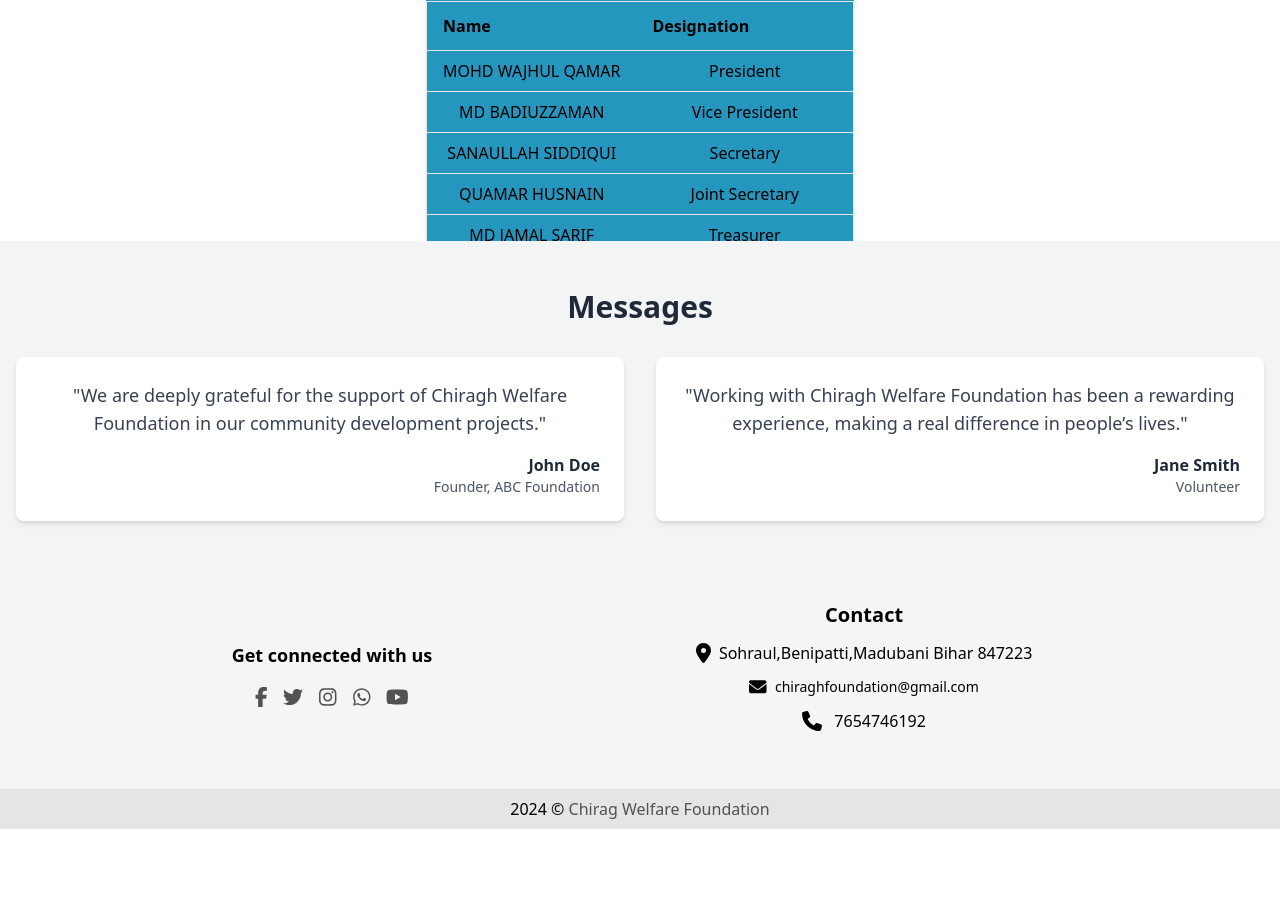
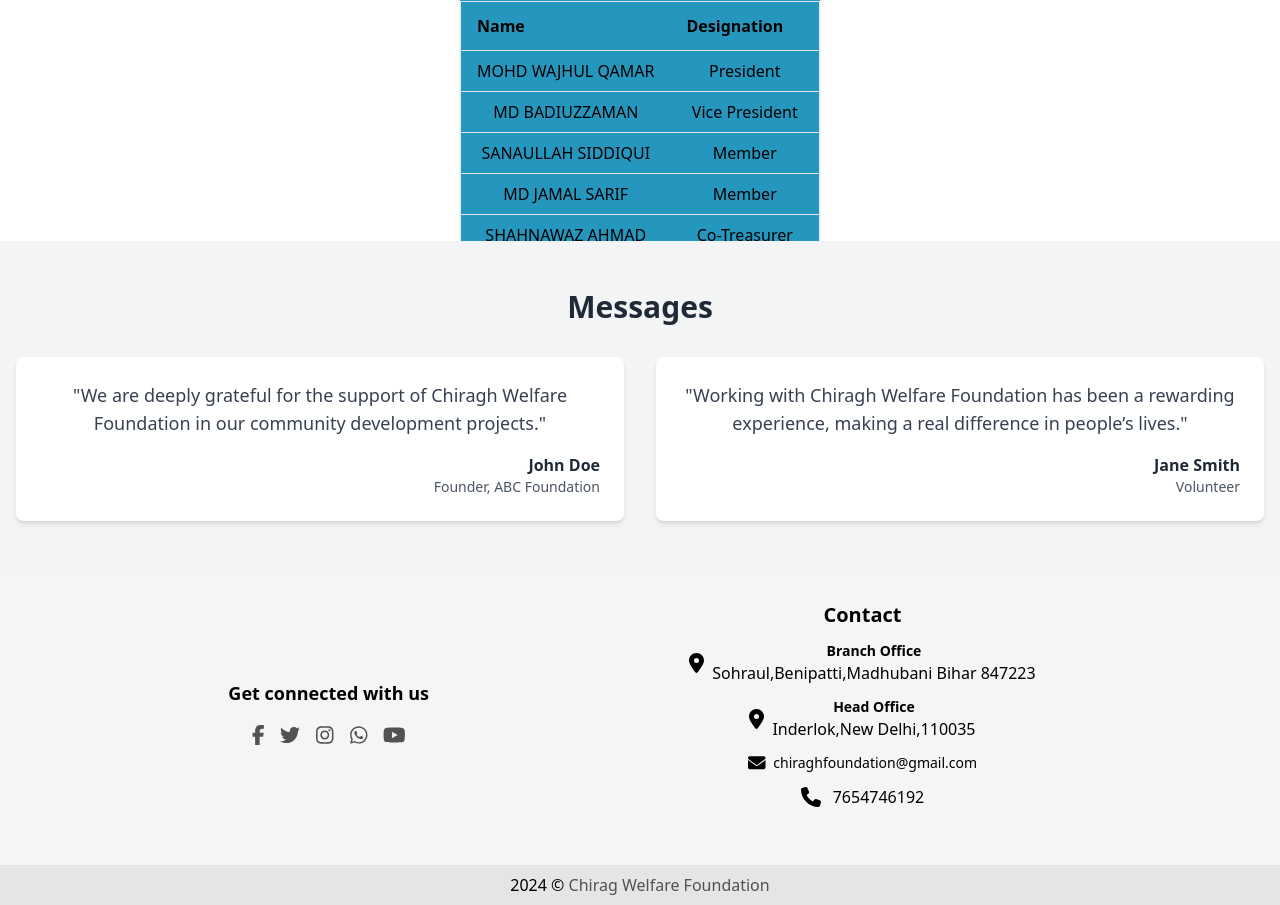
Before and after one commit to anaushad246/chiraghWelfare_FE, a React (Vite) app: page /aboutUs in a window 1280 px wide. Shown: the part 1919-2824 px from the top of the page. Before the commit the page ends 2748 px from the top, so only its background shows below. Built offline with nearby package versions, Linux system fonts and the light colour scheme; a web font is replaced by a local one.

Commit message:
some typo is fixed

```diff
--- a/src/Components/About Us/OurTeam.jsx
+++ b/src/Components/About Us/OurTeam.jsx
@@ -1,45 +1,56 @@
-import React from 'react'
+import React from "react";
 
 function OurTeam() {
   return (
-    <section id='OurTeam'className='flex flex-col items-center text-center pt-4 px-4' >
+    <section
+      id="OurTeam"
+      className="flex flex-col items-center text-center pt-4 px-4"
+    >
       <h2 className="text-2xl font-bold ">Our Team</h2>
       <div className="bg-[#2596be] shadow-md  pt-4 h-64 overflow-scroll ">
         <table className=" shadow-lg rounded-lg border border-gray-200">
           <thead className="">
             <tr>
-                <th className="py-3 px-4 border-b border-gray-200 text-left">Name</th>
-                <th className="py-3 px-4 border-b border-gray-200 text-left">Designation</th>
+              <th className="py-3 px-4 border-b border-gray-200 text-left">
+                Name
+              </th>
+              <th className="py-3 px-4 border-b border-gray-200 text-left">
+                Designation
+              </th>
             </tr>
           </thead>
           <tbody>
             {[
-                { name: 'MOHD WAJHUL QAMAR', designation: 'President' },
-                { name: 'MD BADIUZZAMAN', designation: 'Vice President' },
-                { name: 'SANAULLAH SIDDIQUI', designation: 'Secretary' },
-                { name: 'QUAMAR HUSNAIN', designation: 'Joint Secretary' },
-                { name: 'MD JAMAL SARIF', designation: 'Treasurer' },
-                { name: 'SHAHNAWAZ AHMAD', designation: 'Co-Treasurer' },
-                { name: 'ABDUSSAMAD', designation: 'Bihar Convener' },
-                { name: 'MD BELALUDDIN', designation: 'Delhi Convener' },
-                { name: 'AFTAB ALAM', designation: 'Foreign Convener' },
-                { name: 'IQBAL HAIDER', designation: 'Mumbai Convener' },
-                { name: 'MD DANISH', designation: 'Director of Fund Raising' },
-                { name: 'ZULFEQAR AHMAD', designation: 'Advert. & Tech. Manager' },
-                { name: 'SHAMSHAD ALI', designation: 'Co-Convener' },
-                { name: 'INTEKHAB ALAM', designation: 'Co-Convener' },
-                { name: 'MD ATHAR ALI', designation: 'Co-Convener' },
+              { name: "MOHD WAJHUL QAMAR", designation: "President" },
+              { name: "MD BADIUZZAMAN", designation: "Vice President" },
+              { name: "SANAULLAH SIDDIQUI", designation: "Member" },
+              // { name: 'QUAMAR HUSNAIN', designation: 'Joint Secretary' },
+              { name: "MD JAMAL SARIF", designation: "Member" },
+              { name: "SHAHNAWAZ AHMAD", designation: "Co-Treasurer" },
+              { name: "ABDUSSAMAD", designation: "Bihar Convener" },
+              { name: "MD BELALUDDIN", designation: "Delhi Convener" },
+              // { name: 'AFTAB ALAM', designation: 'Foreign Convener' },
+              // { name: 'IQBAL HAIDER', designation: 'Mumbai Convener' },
+              // { name: 'MD DANISH', designation: 'Director of Fund Raising' },
+              // { name: 'ZULFEQAR AHMAD', designation: 'Advert. & Tech. Manager' },
+              // { name: 'SHAMSHAD ALI', designation: 'Co-Convener' },
+              { name: "INTEKHAB ALAM", designation: "Co-Convener" },
+              // { name: 'MD ATHAR ALI', designation: 'Co-Convener' },
             ].map((member, index) => (
               <tr key={index} className="hover:bg-gray-50">
-                  <td className="py-2 px-4 border-b border-gray-200">{member.name}</td>
-                  <td className="py-2 px-4 border-b border-gray-200">{member.designation}</td>
+                <td className="py-2 px-4 border-b border-gray-200">
+                  {member.name}
+                </td>
+                <td className="py-2 px-4 border-b border-gray-200">
+                  {member.designation}
+                </td>
               </tr>
             ))}
           </tbody>
         </table>
       </div>
     </section>
-  )
+  );
 }
 
-export default OurTeam
+export default OurTeam;
--- a/src/Components/Footer/Footer.jsx
+++ b/src/Components/Footer/Footer.jsx
@@ -1,32 +1,48 @@
-import React from 'react';
-import { FontAwesomeIcon } from '@fortawesome/react-fontawesome';
+import React from "react";
+import { FontAwesomeIcon } from "@fortawesome/react-fontawesome";
 
-import { faLocationDot, faEnvelope, faPhone } from '@fortawesome/free-solid-svg-icons';
-import GetConnected from './GetConnected';
+import {
+  faLocationDot,
+  faEnvelope,
+  faPhone,
+} from "@fortawesome/free-solid-svg-icons";
+import GetConnected from "./GetConnected";
 
 function Footer() {
-
-
   return (
     <footer className="bg-neutral-100 text-black dark:bg-neutral-600 dark:text-neutral-200  ">
-
-
-          <div className='flex flex-col gap-4 lg:flex-row items-center justify-evenly lg:py-8'>
+      <div className="flex flex-col gap-4 lg:flex-row items-center justify-evenly lg:py-8">
         <div className="   flex flex-col items-center">
-            <span className="text-lg font-bold text-center pt-4">Get connected with us </span>
-            <div className='mt-4'><GetConnected  /></div>
+          <span className="text-lg font-bold text-center pt-4">
+            Get connected with us{" "}
+          </span>
+          <div className="mt-4">
+            <GetConnected />
+          </div>
         </div>
         {/*  */}
 
         <div className="flex flex-col items-center  gap-3 ">
           <h6 className="font-semibold text-xl">Contact</h6>
-          <p className="flex gap-2  items-center px-4">
+          <p className="flex gap-2  items-center px-4 ">
             <FontAwesomeIcon icon={faLocationDot} size="lg" className="" />
-            <span>Sohraul,Benipatti,Madubani Bihar 847223</span>
+            <div className="flex flex-col items-center ">
+              <p className="text-sm font-bold">Branch Office</p>
+              <span>Sohraul,Benipatti,Madhubani Bihar 847223</span>{" "}
+            </div>
+          </p>
+          <p className="flex gap-2  items-center px-4 ">
+            <FontAwesomeIcon icon={faLocationDot} size="lg" className="" />
+            <div className="flex flex-col items-center ">
+              <p className="text-sm font-bold">Head Office</p>
+              <span>Inderlok,New Delhi,110035</span>
+            </div>
           </p>
           <p className="flex gap-2  items-center text-sm">
             <FontAwesomeIcon icon={faEnvelope} size="lg" className="" />
-            <a href="mailto:chiraghfoundation@gmail.com">chiraghfoundation@gmail.com</a>
+            <a href="mailto:chiraghfoundation@gmail.com">
+              chiraghfoundation@gmail.com
+            </a>
           </p>
           <p className="flex items-center">
             <FontAwesomeIcon icon={faPhone} size="lg" className="mr-3" />
@@ -37,11 +53,13 @@
 
       <div className="bg-neutral-200 p-2 text-center dark:bg-neutral-700 mt-6 ">
         <span> 2024 &copy; </span>
-          <a href="https://tw-elements.com/" className="font-normal text-neutral-600 dark:text-neutral-400">
+        <a
+          href="https://tw-elements.com/"
+          className="font-normal text-neutral-600 dark:text-neutral-400"
+        >
           Chirag Welfare Foundation
         </a>
       </div>
-
     </footer>
   );
 }
```
Also changed, not shown: 1 other file (tests, documents, lock files or other folders). Lines whose indentation alone changed are shown as unchanged.
